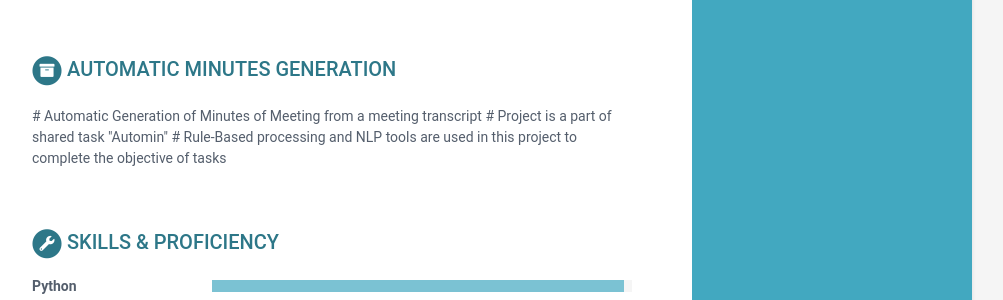
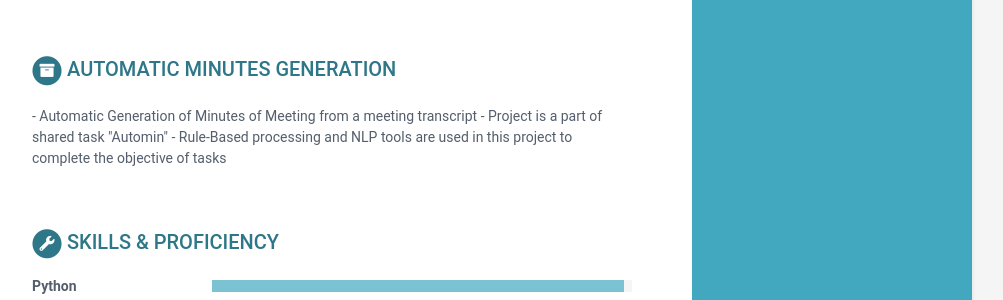
Before and after one commit to sarthakpan/sarthakpan.github.io, a Jekyll site: the page built from index.html, in a window 1280 px wide and 900 px high, scrolled down 1853 px. Shown: the part 152-452 px from the top of the window, without its empty margins (168-1171 px from the left). Built offline with Jekyll 4.4.1, drawn with Linux system fonts in a browser that asks for light colours.

```diff
--- a/_data/data.yml
+++ b/_data/data.yml
@@ -144,9 +144,9 @@ experiences:
 projects:
     title: Automatic Minutes Generation
     intro: >
-      # Automatic Generation of Minutes of Meeting from a meeting transcript
-      # Project is a part of shared task "Automin"
-      # Rule-Based processing and NLP tools are used in this project to complete the objective of tasks
+      - Automatic Generation of Minutes of Meeting from a meeting transcript
+      - Project is a part of shared task "Automin"
+      - Rule-Based processing and NLP tools are used in this project to complete the objective of tasks
     # assignments:
       # - title: Velocity
         # link: "#hook"
```
